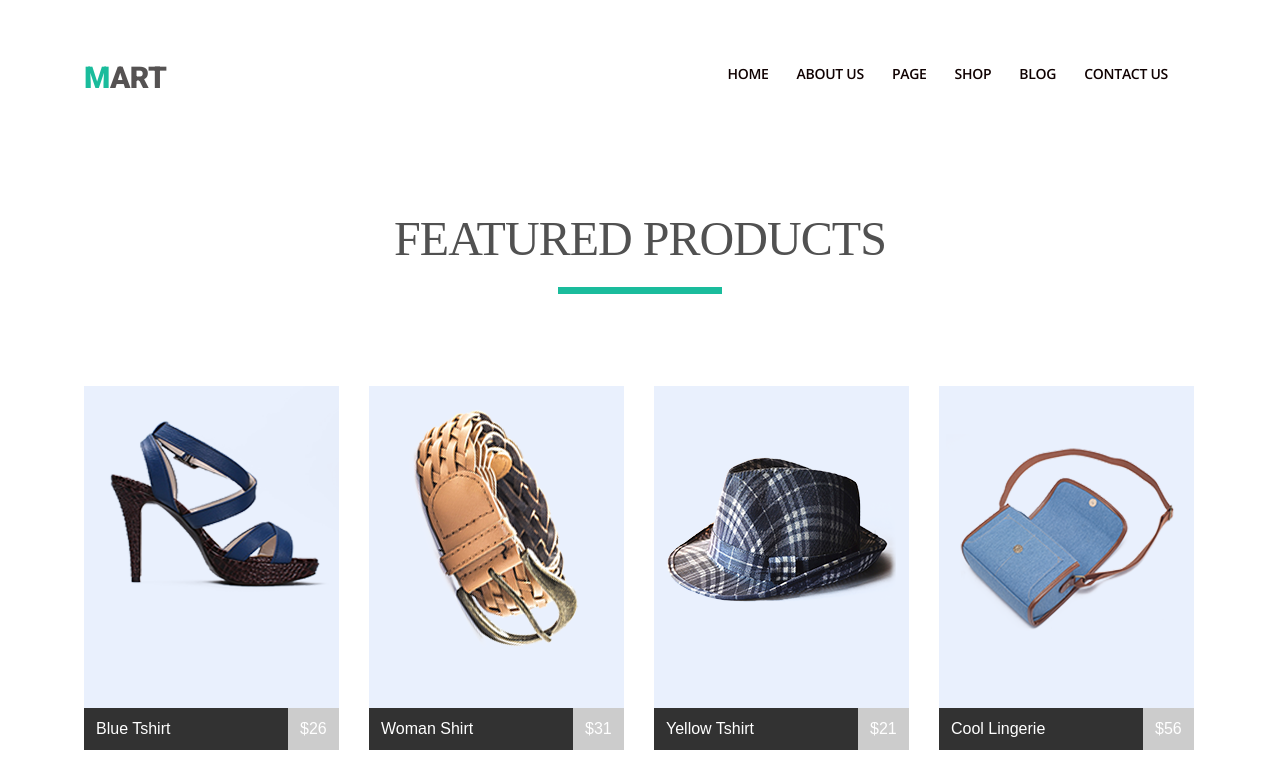
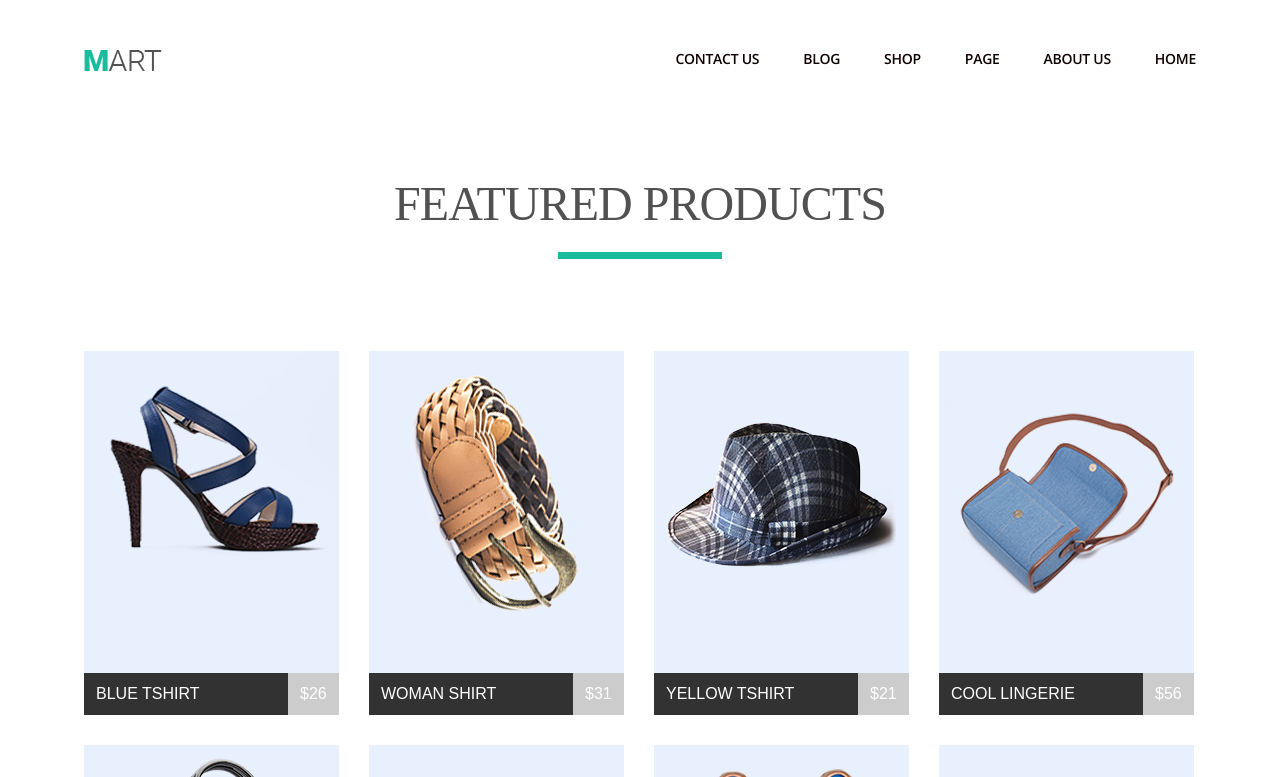
Before and after one commit to AlexejDubow/goit-fe-course, a plain HTML site: page module-4/index.html in a window 1280 px wide. Shown: the top 777 px of the page. Drawn offline with nearby package versions, Linux system fonts and the light colour scheme.

Commit message:
fixed bugs

```diff
--- a/module-4/index.html
+++ b/module-4/index.html
@@ -7,19 +7,21 @@
   <link rel="stylesheet" href="normalize.css">
   <link href="https://fonts.googleapis.com/css?family=Open+Sans:400,600%7cRoboto:300,400,900&display=swap" rel="stylesheet">
   <link rel="stylesheet" href="style.css">
-  <title>Document</title>
+  <title>HW-module-4</title>
 </head>
 <body>
   <header>
     <nav class="nav clearfix">
-      <h1 class='nav-title'><a href="index.html">Mart</a></h1>
+      <a href="index.html" class="nav-title">
+        <img src="/img/logo/mart.png" alt="MART" width="78" height="21" class="nav-logo">
+      </a>
       <ul class="nav-menu clearfix">
-        <li class="nav-list"><a href="#">Home</a></li>
-        <li class="nav-list"><a href="#">About us</a></li>
-        <li class="nav-list"><a href="#">Page</a></li>
-        <li class="nav-list"><a href="#">Shop</a></li>
-        <li class="nav-list"><a href="#">Blog</a></li>
-        <li class="nav-list"><a href="#">Contact us</a></li>
+        <li class="nav-list"><a href="#" class="nav-link">Home</a></li>
+        <li class="nav-list"><a href="#" class="nav-link">About us</a></li>
+        <li class="nav-list"><a href="#" class="nav-link">Page</a></li>
+        <li class="nav-list"><a href="#" class="nav-link">Shop</a></li>
+        <li class="nav-list"><a href="#" class="nav-link">Blog</a></li>
+        <li class="nav-list"><a href="#" class="nav-link">Contact us</a></li>
       </ul>
     </nav>
   </header>
@@ -27,7 +29,6 @@
     <section>
       <div class="wrapper">
         <h2 class="wrapper-title">Featured products</h2>
-        <div class="wrapper-strip"></div>
         <ul class="wrapper-list clearfix">
           <li class="wrapper-item clearfix">
             <img src="img/featured-products/woman-shorts-blue.png" alt="Women's shoes" width="255" height="322">
@@ -75,27 +76,23 @@
     <section>
       <div class="wrapper-news">
         <h2 class="news-title">Latest news</h2>
-        <div class="news-split"></div>
         <ul class="news-list clearfix">
           <li class="news-item">
             <img src="img/latest-news/ipad-map.png" alt="Map" width="347" height="262">
-            <h4>Lorem Ipsum. Proin gravida nibh vel velit auctor aliquet. Aenean</h4>
-            <div class="item-split"></div>
-            <p>Nam nec tellus a odio tincidunt auc. Duis sed odio sit amet nibh vulputate cursus a sit amet mauris. Morbi accumsan ipsum velit. Nam nec tellus a odio tincidunt auctor a ornare </p>
+            <h4 class="news-item-title">Lorem Ipsum. Proin gravida nibh vel velit auctor aliquet. Aenean</h4>
+            <p class="news-about">Nam nec tellus a odio tincidunt auc. Duis sed odio sit amet nibh vulputate cursus a sit amet mauris. Morbi accumsan ipsum velit. Nam nec tellus a odio tincidunt auctor a ornare </p>
             <button class="news-item-buttom">Read More</button>
           </li>
           <li class="news-item">
             <img src="img/latest-news/two-girls.png" alt="Girls" width="347" height="262">
-            <h4>Lorem Ipsum. Proin gravida nibh vel velit auctor aliquet. Aenean</h4>
-            <div class="item-split"></div>
-            <p>Nam nec tellus a odio tincidunt auc. Duis sed odio sit amet nibh vulputate cursus a sit amet mauris. Morbi accumsan ipsum velit. Nam nec tellus a odio tincidunt auctor a ornare </p>
+            <h4 class="news-item-title">Lorem Ipsum. Proin gravida nibh vel velit auctor aliquet. Aenean</h4>
+            <p class="news-about">Nam nec tellus a odio tincidunt auc. Duis sed odio sit amet nibh vulputate cursus a sit amet mauris. Morbi accumsan ipsum velit. Nam nec tellus a odio tincidunt auctor a ornare </p>
             <button class="news-item-buttom">Read More</button>
           </li>
           <li class="news-item">
             <img src="img/latest-news/bus.png" alt="Bus" width="347" height="262">
-            <h4>Lorem Ipsum. Proin gravida nibh vel velit auctor aliquet. Aenean</h4>
-            <div class="item-split"></div>
-            <p>Nam nec tellus a odio tincidunt auc. Duis sed odio sit amet nibh vulputate cursus a sit amet mauris. Morbi accumsan ipsum velit. Nam nec tellus a odio tincidunt auctor a ornare </p>
+            <h4 class="news-item-title">Lorem Ipsum. Proin gravida nibh vel velit auctor aliquet. Aenean</h4>
+            <p class="news-about">Nam nec tellus a odio tincidunt auc. Duis sed odio sit amet nibh vulputate cursus a sit amet mauris. Morbi accumsan ipsum velit. Nam nec tellus a odio tincidunt auctor a ornare </p>
             <button class="news-item-buttom">Read More</button>
           </li>
         </ul>
--- a/module-4/style.css
+++ b/module-4/style.css
@@ -8,9 +8,8 @@ html {
 }
 body {
   font-family: sans-serif;/*дополнительный шрифт*/
-  margin: 0 auto;
+  margin: 0;
   padding: 0;
-  /* background-color: grey; */
 }
 .clearfix::after {/*очистка схлопывания*/
   display: table;
@@ -22,61 +21,47 @@ body {
   max-width: 1112px;
   margin: auto;
   padding: 38px 0 105px 0;
-  /* font-size: 0; */
-  height: auto;
-  overflow: hidden;
-  /* background-color: green; */
 }
 .nav-title {
+  float: left;
+  padding: 12px 12px 12px 0;
+}
+.nav-logo {
   display: block;
-  max-width: 78px;
-  float: left;
+  max-width: 100%;
+  height: auto;
 }
-.nav-title>a {
+.nav-menu {
+  float: right;
+  margin: auto;
+  padding: 0;
+  list-style: none;
+}
+.nav-list {
+  float: right;
+  padding:  12px 0 12px 12px;
+}
+.nav-list:last-of-type {
+  padding: 12px 0 12px 0;
+}
+.nav-link {
   text-decoration: none;
   width: 78px;
-  color: #555252;
-  font-family: "Roboto", sans-serif;
-  font-size: 30px;
-  font-weight: 300px;
-  line-height: 32px;
-  text-transform: uppercase;
-  letter-spacing: -0.6px;
-}
-.nav-title:first-letter {
-  color: #1abc9c;
-  font-family: "Roboto", sans-serif;
-  font-weight: 400px;
-  letter-spacing: -0.6px;
-}
-.nav-menu {
-  display: block;
-  float: right;
-  margin: auto;
-  padding: 27px 0 0 0;
-  list-style: none;
-  /* width: 470px; */
-}
-.nav-list {
-  float: left;
-  margin: 0 28px 0 0;
-  padding: 0;
-}
-.nav-list>a:focus,
-.nav-list>a:hover {
-  color: #1abc9c;
-  font-family: "Open Sans";
-  font-weight: 700;
-  letter-spacing: -0.28px;
-}
-.nav-list>a {
-  text-decoration: none;
   color: #0f0101;
   font-family: "Open Sans", sans-serif;
   font-size: 14px;
   font-weight: 700;
   line-height: 11px;
   text-transform: uppercase;
+  letter-spacing: -0.28px;
+  margin-left: 20px;
+  padding: 12px 0 12px 12px;
+}
+.nav-link:focus,
+.nav-link:hover {
+  color: #1abc9c;
+  font-family: "Open Sans";
+  font-weight: 700;
   letter-spacing: -0.28px;
 }
 /* HEADER FINISH */
@@ -87,7 +72,7 @@ body {
   max-width: 1112px;
 }
 .wrapper-title {
-  margin: 0 0 32px 0;
+  margin: 0;
   color: #515151;
   font-family: "Roboto - Black";
   font-size: 48px;
@@ -97,10 +82,14 @@ body {
   letter-spacing: -0.96px;
   text-align: center;
 }
-.wrapper-strip {
+.wrapper-title::after {
+  content: '';
+  display: block;
   padding: 0;
-  margin: 0 auto;
+  margin: auto;
+  margin-top: 32px;
   margin-bottom: 92px;
+  margin-top: 32px;
   width: 164px;
   height: 7px;
   background-color: #1abc9c;
@@ -148,6 +137,7 @@ body {
   background-color: #323232;
   width: 80%;
   color: #ffffff;
+  text-transform: uppercase;
 }
 .wrapper-item:focus .item-name {
   background-color: #1abc9c;
@@ -179,17 +169,21 @@ body {
   line-height: 32px;
   text-transform: uppercase;
   letter-spacing: -0.96px;
-  margin:0 0 32px 0;
+  margin: auto;
   padding: 0;
   text-align: center;
 }
-.news-split {
+.news-title::after {
+  content: '';
+  display: block;
+  padding: 0;
+  margin: auto;
+  margin-top: 32px;
+  margin-bottom: 81px;
+  margin-top: 32px;
   width: 164px;
   height: 7px;
   background-color: #4ec6ab;
-  margin: 0 auto;
-  padding: 0;
-  margin-bottom: 81px;
 }
 .news-list {
   padding: 0;
@@ -217,12 +211,15 @@ body {
   max-height: 262px;
   display: block;
 }
-.item-split {
+.news-item-title::after {
+  content: '';
+  display: block;
   width: 136px;
   height: 3px;
   background-color: #4ec6ab;
+  margin: 11px 0 29px;
 }
-.item-split p {
+.news-about {
   color: #555252;
   font-family: "Open Sans", sans-serif;
   font-size: 14px;
```
Also changed, not shown: module-4/img/logo/mart.png (added).
